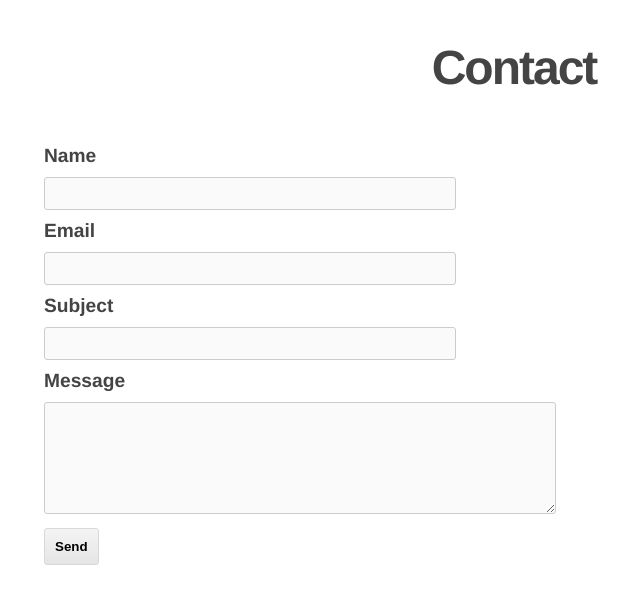
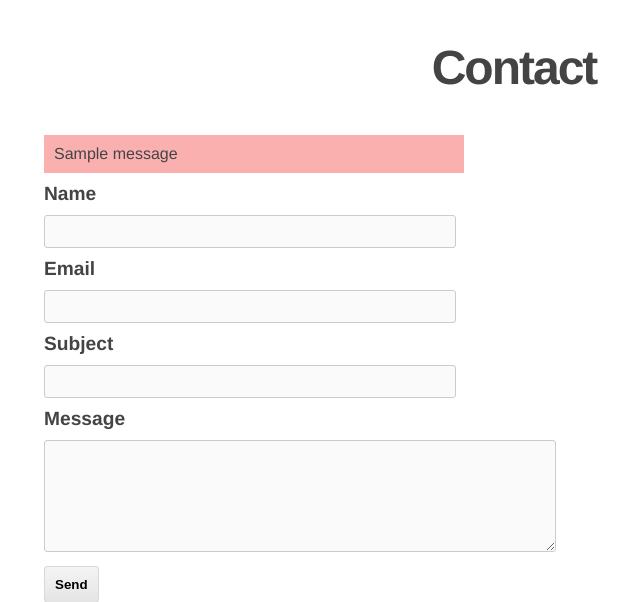
Before and after one commit to nehalecky/melrok-energy-audit, a Flask app: page /contact in a window 1280 px wide. Shown: the part 35-637 px from the top of the page, without its empty margins (126-766 px from the left). Run offline with Flask 2, Linux system fonts and the light colour scheme; one stand-in notice (Sample message) is shown.

Commit message:
ENH: Add validation to contact form

```diff
--- a/routes.py
+++ b/routes.py
@@ -1,27 +1,31 @@
-from flask import Flask, render_template, request
+from flask import Flask, render_template, request, flash
 from forms import ContactForm
 
 app = Flask(__name__)
 
+
 @app.route('/')
 def home():
-  return render_template('home.html')
+    return render_template('home.html')
 
 
 @app.route('/about')
 def about():
-  return render_template('about.html')
+    return render_template('about.html')
 
 
 @app.route('/contact', methods=['GET', 'POST'])
 def contact():
-  form = ContactForm()
+    form = ContactForm()
 
-  if request.method == 'POST':
-    return 'Form posted.'
-
-  elif request.method == 'GET':
-    return render_template('contact.html', form=form)
+    if request.method == 'POST':
+        if form.validate() == False:
+            flash('All fields are required.')
+            return render_template('contact.html', form=form)
+        else:
+            return 'Form posted.'
+    elif request.method == 'GET':
+        return render_template('contact.html', form=form)
 
 
 if __name__ == '__main__':
--- a/static/css/main.css
+++ b/static/css/main.css
@@ -142,3 +142,10 @@ form input#submit:hover{
   background-image: -o-linear-gradient(top, #dbdbdb, #cccccc);
   background-image: linear-gradient(top, #dbdbdb, #cccccc);filter:progid:DXImageTransform.Microsoft.gradient(GradientType=0,startColorstr=#dbdbdb, endColorstr=#cccccc);
 }
+
+/* Message flashing */
+.flash {
+  background-color: #FBB0B0;
+  padding: 10px;
+  width: 400px;
+}
--- a/templates/contact.html
+++ b/templates/contact.html
@@ -2,6 +2,11 @@
 
 {% block content %}
   <h2>Contact</h2>
+
+  {% for message in get_flashed_messages() %}
+    <div class="flash">{{ message }}</div>
+  {% endfor %}
+
   <form action="{{ url_for('contact') }}" method=post>
     {{ form.hidden_tag() if form.hidden_tag}}
 
```
